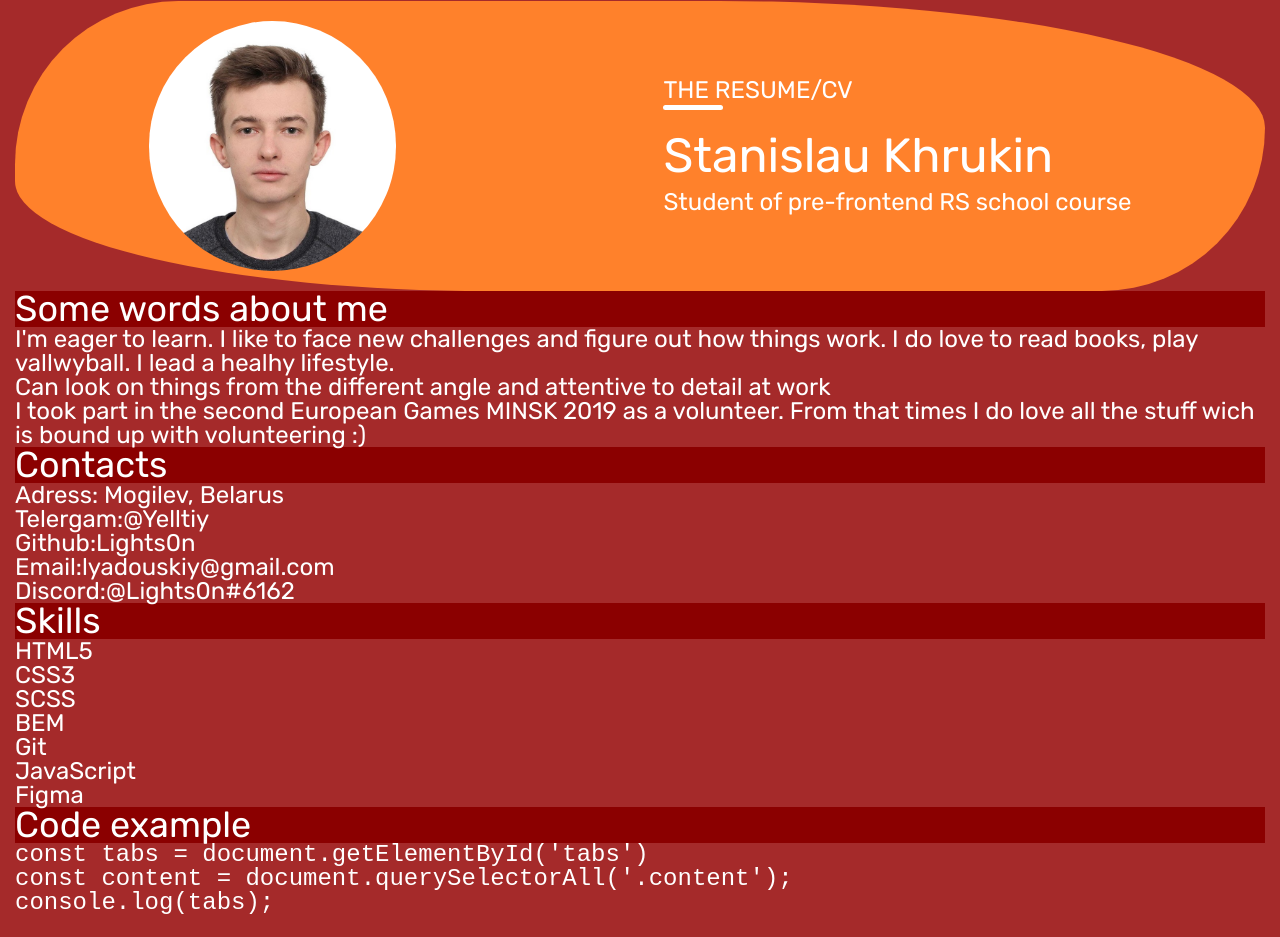
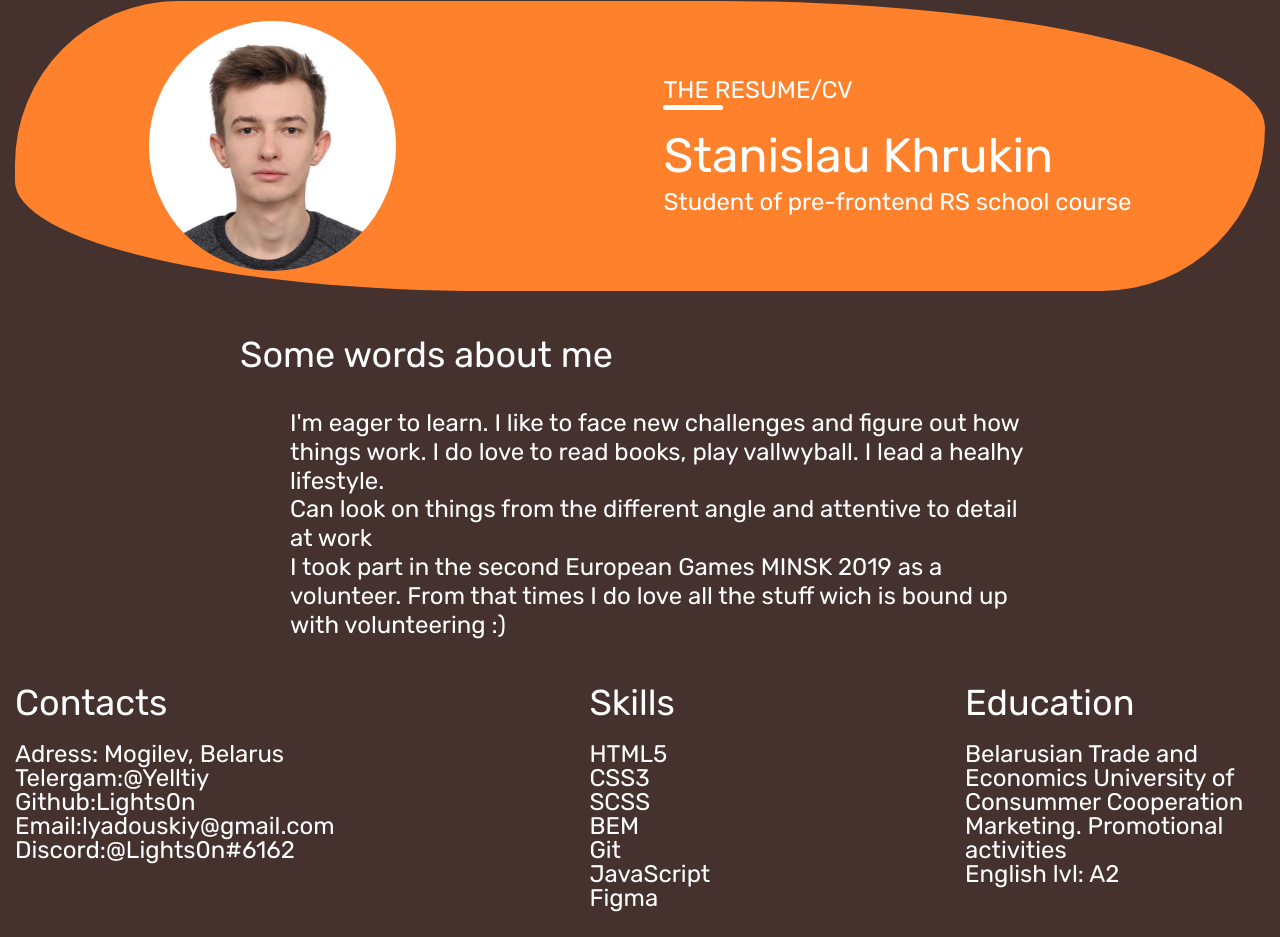
Before and after one commit to Lights0n/rs-school-cv, a plain HTML site: page index.html in a window 1280 px wide. Shown: the part 69-1006 px from the top of the page. Drawn offline with Linux system fonts and the light colour scheme.

Commit message:
feat: add some flex

```diff
--- a/index.html
+++ b/index.html
@@ -28,7 +28,6 @@
           </ul>
         </nav>
         <!-- MAIN AVATAR, INFO -->
-
         <div class="header__body">
           <div class="header__photo">
             <img src="img/avatar.jpg" height="250" alt="avatar">
@@ -39,20 +38,10 @@
             <div class="header__subtext">Student of pre-frontend RS school course</div>
           </div>
         </div>
-
       </div>
     </header>
 
     <main class="main">
-      <section class="contacts">
-        <div class="contacts__container _container">
-          <div class="contacts__body">
-            <ol class="contacts__list">
-              <li class="contacts__item"></li>
-            </ol>
-          </div>
-        </div>
-      </section>
       <section class="about">
         <div class="about__container _container">
           <div class="about__body">
@@ -67,6 +56,9 @@
           </div>
         </div>
       </section>
+      <!-- start of triple merge block -->
+      <div class="skills-educ-contacts">
+        <div class="skills-educ-contacts__container _container">
           <section class="contacts">
             <div class="contacts__container _container">
               <h2 class="contacts__title title">Contacts</h2>
@@ -74,8 +66,10 @@
                 <li class="contacts__item _item">Adress:<a href="https://goo.gl/maps/hT4iuEoQxTR8T8yk9" target="_blank">
                     Mogilev,
                     Belarus</a></li>
-            <li class="contacts__item _item">Telergam:<a href="https://t.me/Yelltiy" target="_blank">@Yelltiy</a></li>
-            <li class="contacts__item _item">Github:<a href="https://github.com/Lights0n" target="_blank">Lights0n</a>
+                <li class="contacts__item _item">Telergam:<a href="https://t.me/Yelltiy" target="_blank">@Yelltiy</a>
+                </li>
+                <li class="contacts__item _item">Github:<a href="https://github.com/Lights0n"
+                    target="_blank">Lights0n</a>
                 </li>
                 <li class="contacts__item _item">Email:<a href="mailto:lyadouskiy@gmail.com"
                     target="_blank">lyadouskiy@gmail.com</a></li>
@@ -84,6 +78,7 @@
               </ul>
             </div>
           </section>
+
           <section class="skills">
             <div class="skills__container _container">
               <h2 class="skills__title title" id="skills">Skills</h2>
@@ -98,7 +93,22 @@
               </ul>
             </div>
           </section>
-      <div class="section code">
+          <section class="education">
+            <div class="education__container _container">
+              <div class="education__body">
+                <div class="education__title title">Education</div>
+                <div class="education__university">Belarusian Trade and Economics University of Consummer Cooperation
+                </div>
+                <div class="education__spec">Marketing. Promotional activities</div>
+                <div class="education__eng">English lvl: A2</div>
+              </div>
+            </div>
+          </section>
+        </div>
+      </div>
+      <!-- END of triple merge block -->
+      </section>
+      <div class="code">
         <div class="code__container _container">
           <div class="code__body">
             <h2 class="code__title title">Code example</h2>
@@ -123,8 +133,8 @@ tabs.addEventListener('click', e => {
    changeClass(e.target);
    for (let i = 0; i < content.length; i++) {
       content[i].classList.remove('active');
-      // если значение дата-атрибута кнопки и значение дата-атрибута
-      // контента одинаковы, то вешаем класс active на нужный контент
+      // если зна дата-атh кнопки и знаx дата-атрибута
+      // контента одинаковы, вешаем active на нужный
       if (content[i].dataset.content === currTab) {
          content[i].classList.add('active');
       }
@@ -135,15 +145,7 @@ tabs.addEventListener('click', e => {
           </div>
         </div>
       </div>
-      <section class="education">
-        <div class="education__container _container">
-          <div class="education__body"></div>
-          <div class="education__title title">Education</div>
-          <div class="education__university">Belarusian Trade and Economics University of Consummer Cooperation</div>
-          <div class="education__spec">Marketing. Promotional activities</div>
-          <div class="education__eng">English lvl: A2</div>
-        </div>
-      </section>
+
       <!-- PROJECTS starts -->
       <section class="projects">
         <div class="projects__container _container">
--- a/scss/styles.scss
+++ b/scss/styles.scss
@@ -34,21 +34,20 @@ h6 {
 
 html,
 body {
-
   font-family: Rubik;
   height: 100%;
   line-height: 1;
   font-size: 100%;
   font-size: 24px;
   color: white;
-   background-color: #D9F0F1;
+  background-color: #d9f0f1;
 }
 
 .wrapper {
   min-height: 100%;
   overflow: hidden;
   display: flex;
-   background-color:brown;
+  background-color: #45322e;
   flex-direction: column;
 }
 
@@ -62,17 +61,22 @@ body {
 main {
   flex: 1 1 auto;
 }
-$color-orange: #FF812B;
+$color-orange: #ff812b;
 $color-text: #292748;
-$color-three: #358D8E;
-$color-one: #E6CD54;
-$color-two: #688E43;
+$color-three: #358d8e;
+$color-one: #e6cd54;
+$color-two: #688e43;
 
-.title{
-   background-color:darkred;
+.title {
   font-size: 1.5rem;
+  line-height: 2rem;
+  padding: 0px 0px 15px 0px;
+}
 
+.text {
+  line-height: 1.2rem;
 }
+// header
 .header {
   // .header__container
   &__container {
@@ -81,8 +85,8 @@ $color-two: #688E43;
 
   // .header__navi
   &__navi {
-      background-color:#E6CD54;
-      color:#ffffff;
+    background-color: #e6cd54;
+    color: #ffffff;
     padding: 18px;
     border-radius: 0 0 25px 25px;
     // width: 80%;
@@ -95,7 +99,6 @@ $color-two: #688E43;
 
   // .header__list
   &__list {
-
     display: flex;
     list-style: none;
     font-weight: 500;
@@ -104,10 +107,9 @@ $color-two: #688E43;
     gap: 5%;
     height: 100%;
     font-size: 0.8rem;
-      @media (min-width: 376px){
+    @media (min-width: 376px) {
       gap: 10%;
       font-size: inherit;
-
     }
   }
 
@@ -120,62 +122,54 @@ $color-two: #688E43;
     margin: 10px 0px 0px 0px;
     padding: 20px 0;
     display: flex;
-      justify-content:space-around;
+    justify-content: space-around;
     align-items: center;
-      background-color: #FF812B;
-      border-radius: 280px  75% 280px 65%;
+    background-color: #ff812b;
+    border-radius: 280px 75% 280px 65%;
     flex-wrap: wrap;
-      @media (max-width: 425.98px){
+    @media (max-width: 425.98px) {
       font-weight: bolder;
       color: #292748;
     }
-      @media (max-width: 424.98px){
+    @media (max-width: 424.98px) {
       font-size: 0.8rem;
       text-align: center;
       padding: 25px 5px;
-
     }
-
   }
 
   // .header__photo
-
   &__photo {
-      img{
+    img {
       border-radius: 50%;
-         @media (max-width: 767.98px){
+      @media (max-width: 767.98px) {
         height: 170px;
       }
     }
-      @media (max-width: 424.98px){
+    @media (max-width: 424.98px) {
       padding: 0px 0px 20px 0px;
-
     }
   }
 
   // .header__title
-
   &__title {
-
-      h1{
+    h1 {
       font-size: 2rem;
-         @media (max-width: 767.98px){
+      @media (max-width: 767.98px) {
         font-size: 1.5rem;
       }
-         @media (max-width: 424.98px){
+      @media (max-width: 424.98px) {
         font-size: 1rem;
       }
     }
-
     align-items: center;
-
   }
   //.header__cv
-   &__cv{
-      text-transform: uppercase;;
+  &__cv {
+    text-transform: uppercase;
     position: relative;
     padding: 0px 0px 30px 0px;
-      &::after{
+    &::after {
       content: "";
       top: 50%;
       left: 0;
@@ -186,15 +180,13 @@ $color-two: #688E43;
       border-radius: 22px;
       background-size: 100% 100%;
       position: absolute;
-         @media (max-width: 424.98px){
+      @media (max-width: 424.98px) {
         left: 30%;
       }
     }
-
   }
 
   // .header__name
-
   &__name {
     padding: 0px 0px 10px 0px;
   }
@@ -206,9 +198,166 @@ $color-two: #688E43;
   }
 }
 
-//
+.about {
+  // .about__container
+
+  &__container {
+    display: flex;
+    justify-content: center;
+  }
+
+  // .about__body
+
+  &__body {
+    max-width: 800px;
+    justify-content: center;
+    align-items: center;
+    padding: 40px 0px 0px 0px;
+  }
+
+  // .about__title
+
+  &__title {
+  }
+
+  // .about__text
+
+  &__text {
+    padding: 15px 0px 0px 50px;
+  }
+}
+
+.skills-educ-contacts {
+  // .skills-educ-contacts__container
+
+  &__container {
+    padding: 40px 0px 0px 0px;
+    display: flex;
+    flex: 1 1 30%;
+    justify-content: space-between;
+    flex-wrap: wrap;
+    section {
+      padding: 0px 0px 22px 0px;
+    }
+  }
+}
+
+// ._list
+
+._list {
+}
+
+// ._item
+
+._item {
+}
+.contacts {
+  // .contacts__container
+
+  &__container {
+  }
+
+  // .contacts__title
+
+  &__title {
+  }
+
+  // .contacts__list
+
+  &__list {
+  }
+
+  // .contacts__item
+
+  &__item {
+  }
+}
+.title {
+}
+.skills {
+  // .skills__container
+
+  &__container {
+  }
+
+  // .skills__title
+
+  &__title {
+  }
+
+  // .skills__list
+
+  &__list {
+  }
+
+  // .skills__item
+
+  &__item {
+  }
+}
+.education {
+  // .education__container
+
+  &__container {
+  }
+
+  // .education__body
+
+  &__body {
+    max-width: 300px;
+  }
+
+  // .education__title
+
+  &__title {
+  }
+
+  // .education__university
+
+  &__university {
+  }
+
+  // .education__spec
+
+  &__spec {
+  }
+
+  // .education__eng
+
+  &__eng {
+  }
+}
+
+.code {
+  // .code__container
+  display: flex;
+
+  &__container {
+  }
+
+  // .code__body
+
+  &__body {
+    font-size: 0.4rem;
+    justify-content: center;
+  }
+
+  // .code__title
+
+  &__title {
+  }
+
+  // .code__code
+
+  &__code {
+    padding: 55px 0px 0px 0px;
+  }
+}
+
+.title {
+}
+
 .footer {
-
   // .footer__container
   &__container {
   }
@@ -218,7 +367,7 @@ $color-two: #688E43;
     display: flex;
     padding: 10px 0;
     justify-content: center;
-      background-color: #E6CD54;
+    background-color: #e6cd54;
     border-radius: 25px 25px 0 0;
     align-items: center;
   }
@@ -226,12 +375,11 @@ $color-two: #688E43;
   // .footer__item
   &__item {
     cursor: pointer;
-      &:not(:last-child){
+    &:not(:last-child) {
       padding: 0px 30px 0px 0px;
-         @media (max-width: 424.98px){
+      @media (max-width: 424.98px) {
         padding: 0px 10px 0px 0px;
       }
     }
-
   }
 }
```
Also changed, not shown: css/styles.css. Lines whose indentation alone changed are shown as unchanged.
